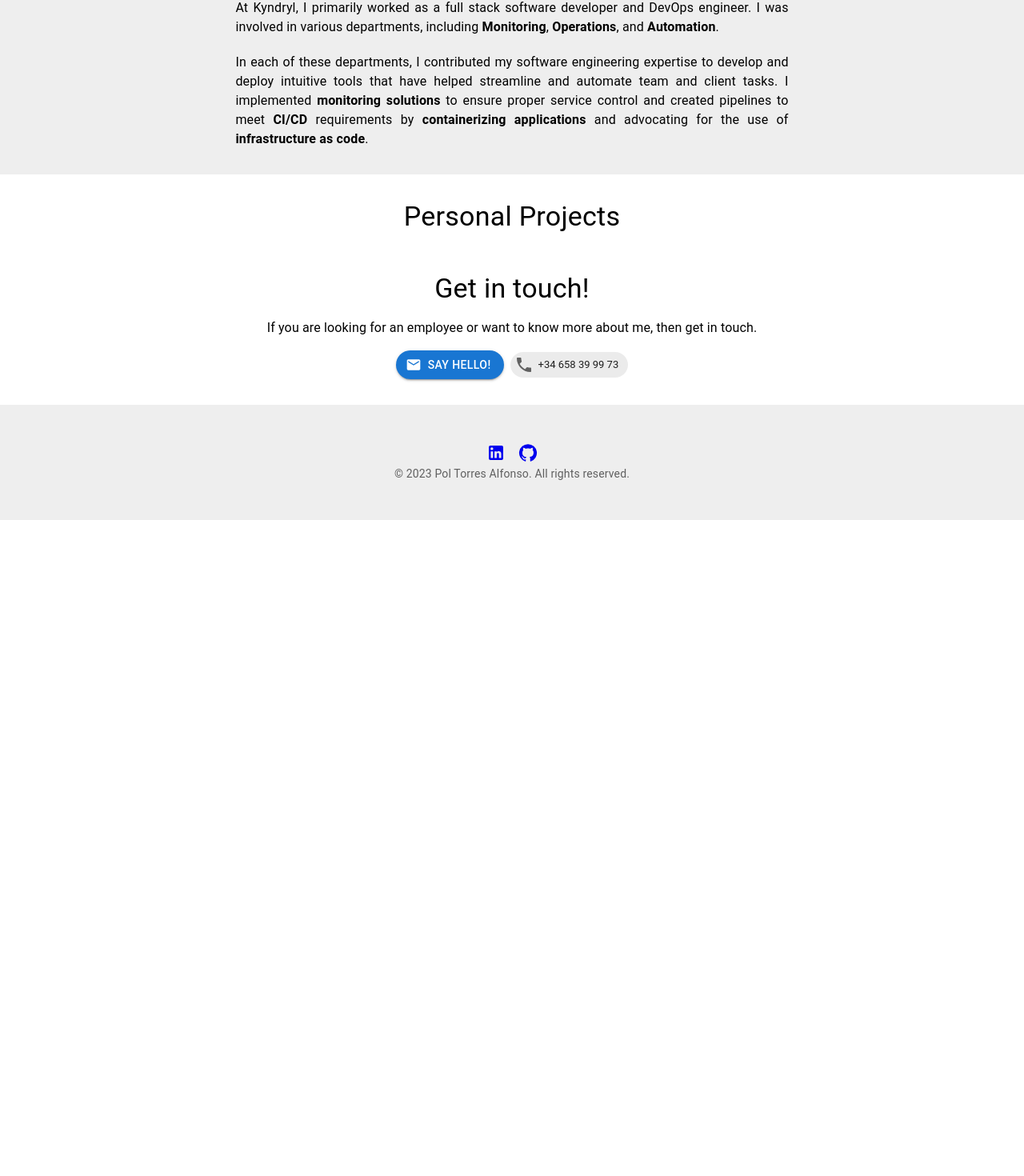
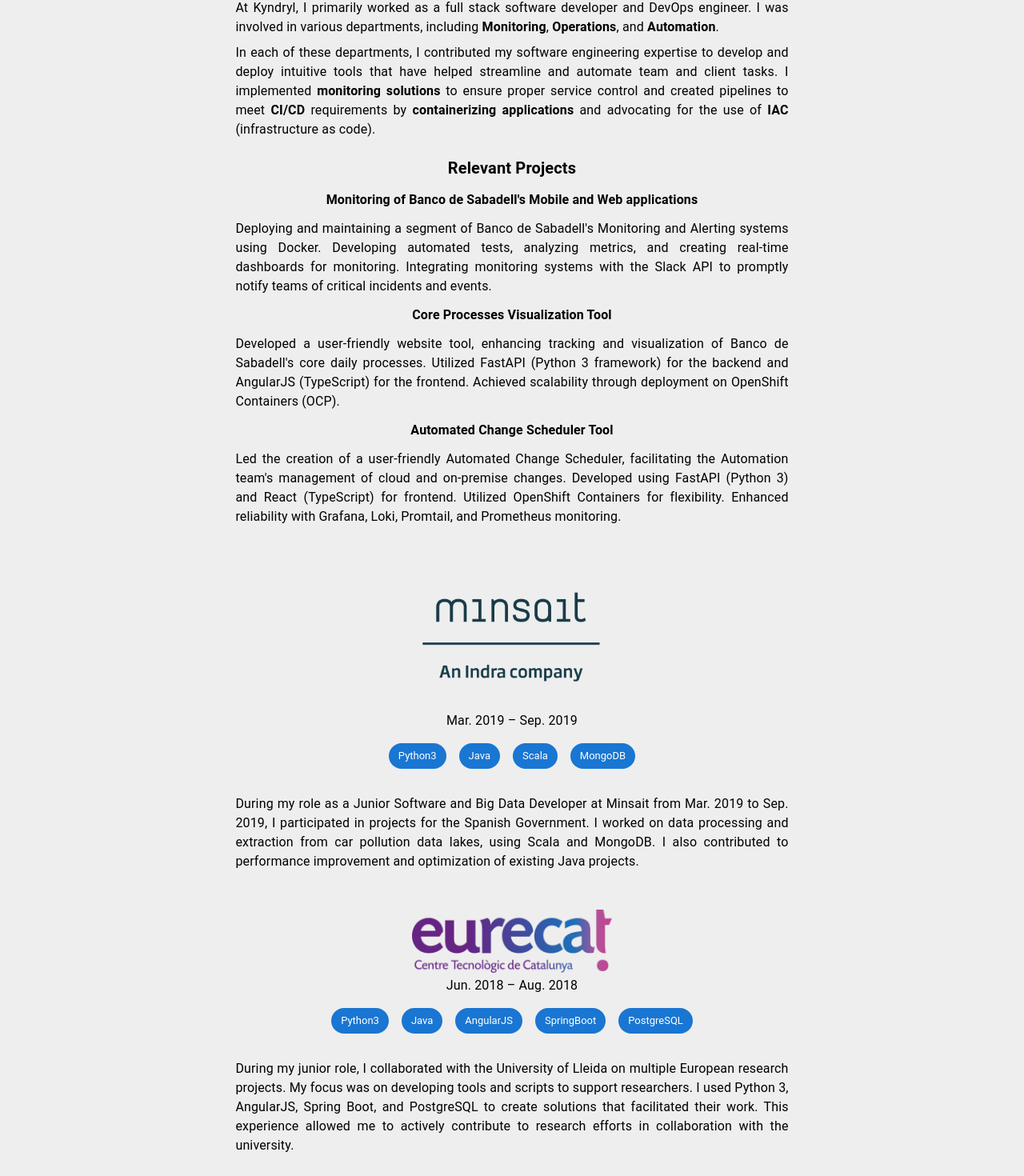
Before and after one commit to poltorres0999/personal-webpage, a React (Create React App) app: page / in a window 1280 px wide. Shown: the part 1432-2902 px from the top of the page at 80% size. Before the commit the page ends 2082 px from the top, so only its background shows below. Built offline with nearby package versions, Linux system fonts and the light colour scheme.

Commit message:
Experience section

```diff
--- a/src/components/Experience.tsx
+++ b/src/components/Experience.tsx
@@ -2,6 +2,62 @@
 import { Box, Container, Grid, Stack, Typography, useTheme } from '@mui/material';
 import ChipList from './utils/ChipList';
 
+
+const EurecatExperience = () => {
+  const skills = [
+    { name: 'Python3', link: '' },
+    { name: 'Java', link: '' },
+    { name: 'AngularJS', link: '' },
+    { name: 'SpringBoot', link: '' },
+    { name: 'PostgreSQL', link: '' },
+  ];
+
+  return (
+    <Stack justifyContent="center" alignItems="center" spacing={1}>
+      <Stack spacing={0.5} justifyContent="center" alignItems="center">
+        <img src={process.env.PUBLIC_URL + '/eurecat.png'} alt="Local" width={250} />
+        <Typography>Jun. 2018 – Aug. 2018</Typography>
+      </Stack>
+      <ChipList items={skills} />
+      <Grid container justifyContent="center" alignItems="center">
+        <Grid item xs={12} sm={9} sx={{ my: 2 }}>
+          <Stack spacing={1}>
+            <Typography variant='body1' align='justify'>
+              During my junior role, I collaborated with the University of Lleida on multiple European research projects. My focus was on developing tools and scripts to support researchers. I used Python 3, AngularJS, Spring Boot, and PostgreSQL to create solutions that facilitated their work. This experience allowed me to actively contribute to research efforts in collaboration with the university.
+            </Typography>
+          </Stack></Grid>
+      </Grid>
+    </Stack>
+  )
+}
+
+
+const MinsaitExperience = () => {
+  const skills = [
+    { name: 'Python3', link: '' },
+    { name: 'Java', link: '' },
+    { name: 'Scala', link: '' },
+    { name: 'MongoDB', link: '' },
+  ];
+
+  return (
+    <Stack justifyContent="center" alignItems="center" spacing={1}>
+      <Stack spacing={0.5} justifyContent="center" alignItems="center">
+        <img src={process.env.PUBLIC_URL + '/minsait.png'} alt="Local" width={250} />
+        <Typography> Mar. 2019 – Sep. 2019 </Typography>
+      </Stack>
+      <ChipList items={skills} />
+      <Grid container justifyContent="center" alignItems="center">
+        <Grid item xs={12} sm={9} sx={{ my: 2 }}>
+          <Stack spacing={1}>
+            <Typography variant='body1' align='justify'>
+              During my role as a Junior Software and Big Data Developer at Minsait from Mar. 2019 to Sep. 2019, I participated in projects for the Spanish Government. I worked on data processing and extraction from car pollution data lakes, using Scala and MongoDB. I also contributed to performance improvement and optimization of existing Java projects.
+            </Typography>
+          </Stack></Grid>
+      </Grid>
+    </Stack>
+  )
+}
 
 const KyndrylExperience = () => {
 
@@ -31,14 +87,39 @@
       </Stack>
       <ChipList items={skills} />
       <Grid container justifyContent="center" alignItems="center">
-        <Grid item xs={12} sm={9} sx={{my:2}}>
-          <Typography variant='body1' align='justify'>
-            At Kyndryl, I primarily worked as a full stack software developer and DevOps engineer. I was involved in various departments, including <b>Monitoring</b>, <b>Operations</b>, and <b>Automation</b>.
-          </Typography>
+        <Grid item xs={12} sm={9} sx={{ my: 2 }}>
+          <Stack spacing={1}>
+            <Typography variant='body1' align='justify'>
+              At Kyndryl, I primarily worked as a full stack software developer and DevOps engineer. I was involved in various departments, including <b>Monitoring</b>, <b>Operations</b>, and <b>Automation</b>.
+            </Typography>
+            <Typography align='justify'>
+              In each of these departments, I contributed my software engineering expertise to develop and deploy intuitive tools that have helped streamline and automate team and client tasks. I implemented <b>monitoring solutions</b> to ensure proper service control and created pipelines to meet <b>CI/CD</b> requirements by <b>containerizing applications</b> and advocating for the use of <b>IAC </b>(infrastructure as code).
+            </Typography>
+          </Stack>
           <br></br>
-          <Typography align='justify'>
-            In each of these departments, I contributed my software engineering expertise to develop and deploy intuitive tools that have helped streamline and automate team and client tasks. I implemented <b>monitoring solutions</b> to ensure proper service control and created pipelines to meet <b>CI/CD</b> requirements by <b>containerizing applications</b> and advocating for the use of <b>infrastructure as code</b>.
-          </Typography>
+          <Stack spacing={1.5}>
+            <Typography fontWeight={"bold"} textAlign={"center"} variant='h6'>
+              Relevant Projects
+            </Typography>
+            <Typography variant='body1' fontWeight={"bold"} textAlign={"center"}>
+              Monitoring of Banco de Sabadell's Mobile and Web applications
+            </Typography>
+            <Typography align='justify'>
+              Deploying and maintaining a segment of Banco de Sabadell's Monitoring and Alerting systems using Docker. Developing automated tests, analyzing metrics, and creating real-time dashboards for monitoring. Integrating monitoring systems with the Slack API to promptly notify teams of critical incidents and events.
+            </Typography>
+            <Typography variant='body1' fontWeight={"bold"} textAlign={"center"}>
+              Core Processes Visualization Tool
+            </Typography>
+            <Typography variant='body1' align='justify'>
+              Developed a user-friendly website tool, enhancing tracking and visualization of Banco de Sabadell's core daily processes. Utilized FastAPI (Python 3 framework) for the backend and AngularJS (TypeScript) for the frontend. Achieved scalability through deployment on OpenShift Containers (OCP).
+            </Typography>
+            <Typography variant='body1' fontWeight={"bold"} textAlign={"center"}>
+              Automated Change Scheduler Tool
+            </Typography>
+            <Typography align='justify'>
+              Led the creation of a user-friendly Automated Change Scheduler, facilitating the Automation team's management of cloud and on-premise changes. Developed using FastAPI (Python 3) and React (TypeScript) for frontend. Utilized OpenShift Containers for flexibility. Enhanced reliability with Grafana, Loki, Promtail, and Prometheus monitoring.
+            </Typography>
+          </Stack>
         </Grid>
       </Grid>
     </Stack>
@@ -56,6 +137,8 @@
             Experience
           </Typography>
           <KyndrylExperience />
+          <MinsaitExperience />
+          <EurecatExperience />
         </Stack>
 
       </Container>
--- a/src/components/Footer.tsx
+++ b/src/components/Footer.tsx
@@ -19,8 +19,8 @@
         <Container sx={{ justifyContent: "center", display: "flex", pt: 6, pb: 6 }}>
           <Stack justifyContent="center" alignItems="center">
             <Stack direction="row" spacing={2}>
-              <a href="https://www.linkedin.com/poltorresalfonso"><LinkedInIcon /></a>
-              <a href="https://github.com/poltorres0999"><GitHubIcon /></a>
+              <a href="https://es.linkedin.com/in/poltorresalfonso" target='_blank'><LinkedInIcon /></a>
+              <a href="https://github.com/poltorres0999" target='_blank'><GitHubIcon /></a>
             </Stack>
             <Typography variant="body2" color={theme.palette.text.secondary}>
               &copy; {currentYear} Pol Torres Alfonso. All rights reserved.
```
Also changed, not shown: public/eurecat.png (added), public/minsait.png (added).
